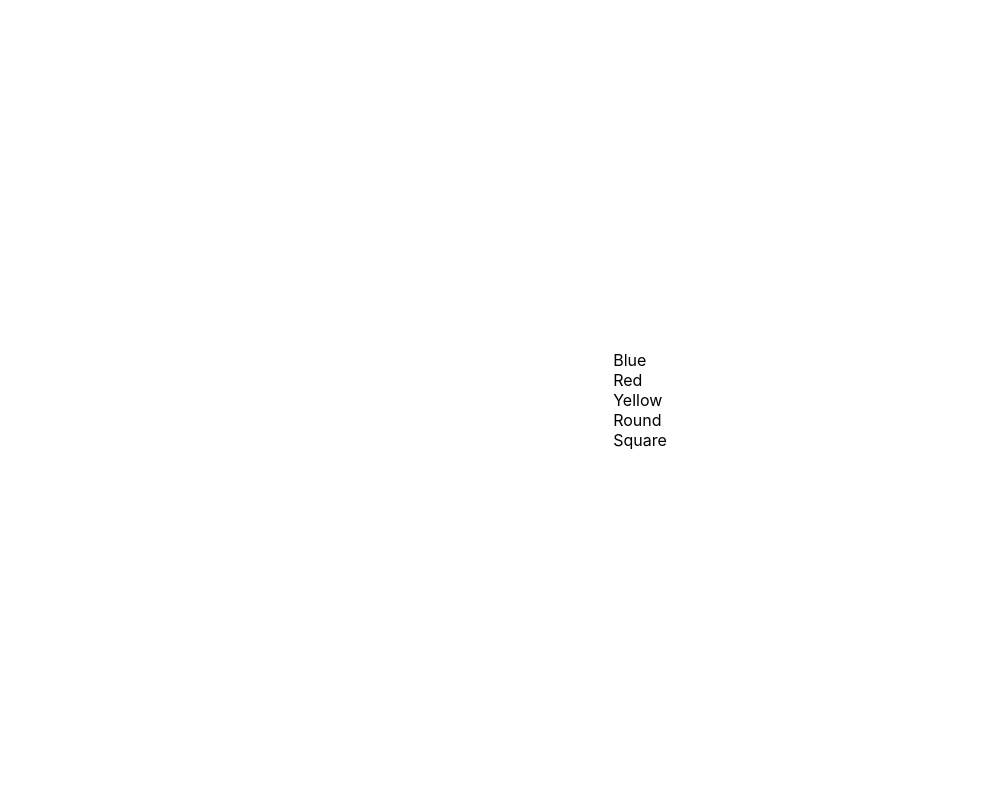
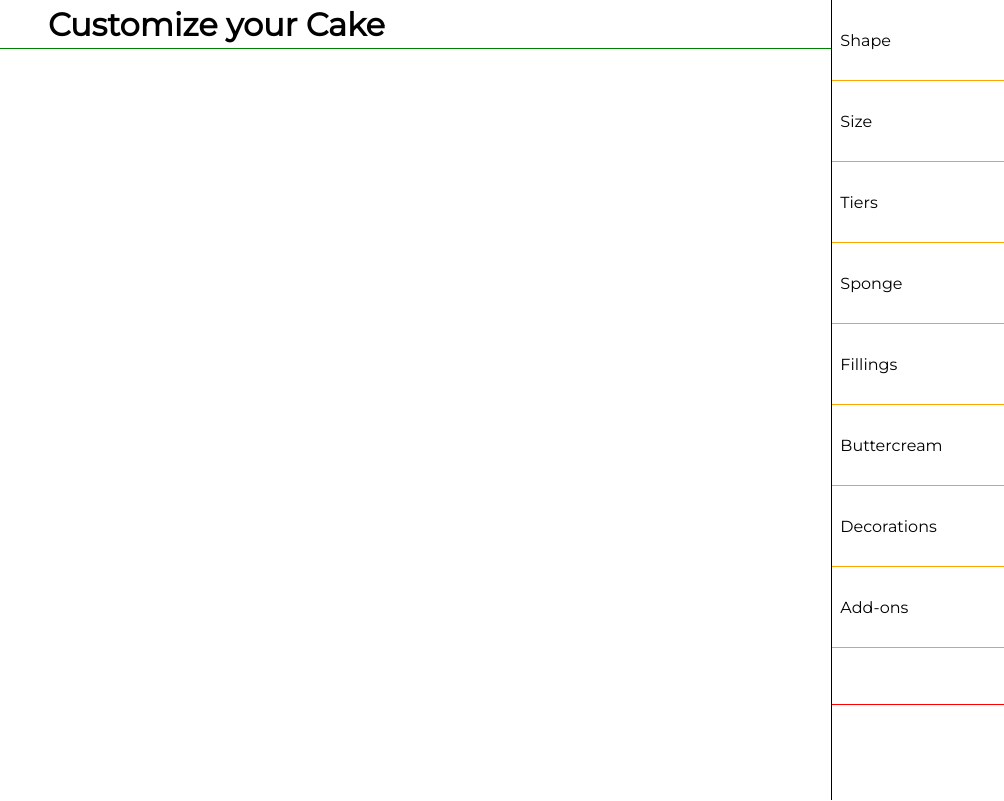
Before and after one commit to teyaleoni/teyas-bakery, a React (Create React App) app: page / in a window 1280 px wide. Shown: the whole page, without its empty margins (0-1004 px from the left). Built offline with nearby package versions, Linux system fonts and the light colour scheme.

Commit message:
add some styles, add some sassy sass

```diff
--- a/package.json
+++ b/package.json
@@ -6,6 +6,7 @@
     "@testing-library/jest-dom": "^5.11.4",
     "@testing-library/react": "^11.1.0",
     "@testing-library/user-event": "^12.1.10",
+    "node-sass": "^5.0.0",
     "react": "^17.0.1",
     "react-dom": "^17.0.1",
     "react-scripts": "4.0.2",
--- a/src/App.css
+++ /dev/null
@@ -1,18 +0,0 @@
-.App {
-  display: flex;
-  height: 100vh;
-  justify-content: center;
-  align-items: center;
-  flex-flow: row wrap;
-}
-
-.selected {
-  border: 1px solid black;
-}
-
-.active {
-  border: 1px solid blue;
-  background-color: orange;
-  height: 200px;
-  width: 200px;
-}
--- a/src/App.js
+++ b/src/App.js
@@ -1,15 +1,41 @@
 import React, { useState } from "react";
-import "./App.css";
-import Box from "./box";
+import "./App.scss";
+// import Box from "./box";
 
 function App() {
-  const [shape, setShape] = useState(null);
-  const [color, setColor] = useState(null);
-  const [showElement, setShowElement] = useState(false);
+  // const [shape, setShape] = useState(null);
+  // const [color, setColor] = useState(null);
+  // const [showElement, setShowElement] = useState(false);
+
+  const categories = [
+    { title: "Shape" },
+    { title: "Size" },
+    { title: "Tiers" },
+    { title: "Sponge" },
+    { title: "Fillings" },
+    { title: "Buttercream" },
+    { title: "Decorations" },
+    { title: "Add-ons" },
+  ];
 
   return (
     <div className="App">
-      <div>
+      <div className="col-1">
+        <div className="header">
+          <h1>Customize your Cake</h1>
+        </div>
+      </div>
+      <div className="col-2">
+        <div className="accordian">
+          <ul className={"categories"}>
+            {categories.map((category) => (
+              <li className={"category"}>{category.title}</li>
+            ))}
+          </ul>
+        </div>
+        <div className="footer"></div>
+      </div>
+      {/* <div>
         <div>
           <div
             className={color === "blue" ? "selected" : ""}
@@ -53,7 +79,7 @@ function App() {
         >
           Square
         </div>
-      </div>
+      </div> */}
     </div>
   );
 }
--- /dev/null
+++ b/src/App.scss
@@ -0,0 +1,48 @@
+.App {
+  display: flex;
+  height: 100vh;
+}
+
+.col-1 {
+  width: 65%;
+  .header {
+    border-bottom: 1px solid green;
+    height: 6%;
+    display: flex;
+    align-items: center;
+    padding-left: 3rem;
+
+    h1 {
+      margin: 0;
+    }
+  }
+}
+
+.col-2 {
+  width: 35%;
+  border-left: 1px solid black;
+
+  .accordian {
+    height: 88%;
+
+    .categories {
+      margin: 0;
+      padding: 0;
+
+      .category {
+        width: 100%;
+        border-bottom: 1px solid orange;
+        height: 4rem;
+        list-style-type: none;
+        padding: 0.5rem;
+        display: flex;
+        align-items: center;
+      }
+    }
+  }
+
+  .footer {
+    border-top: 1px solid red;
+    height: 12%;
+  }
+}
--- a/src/index.css
+++ /dev/null
@@ -1,13 +0,0 @@
-body {
-  margin: 0;
-  font-family: -apple-system, BlinkMacSystemFont, 'Segoe UI', 'Roboto', 'Oxygen',
-    'Ubuntu', 'Cantarell', 'Fira Sans', 'Droid Sans', 'Helvetica Neue',
-    sans-serif;
-  -webkit-font-smoothing: antialiased;
-  -moz-osx-font-smoothing: grayscale;
-}
-
-code {
-  font-family: source-code-pro, Menlo, Monaco, Consolas, 'Courier New',
-    monospace;
-}
--- /dev/null
+++ b/src/index.scss
@@ -0,0 +1,7 @@
+@import url("https://fonts.googleapis.com/css2?family=Montserrat&display=swap");
+body {
+  margin: 0;
+  font-family: "Montserrat", sans-serif;
+  -webkit-font-smoothing: antialiased;
+  -moz-osx-font-smoothing: grayscale;
+}
```
Also changed, not shown: src/index.js (+6 -6 lines), 1 other file (tests, documents, lock files or other folders).
